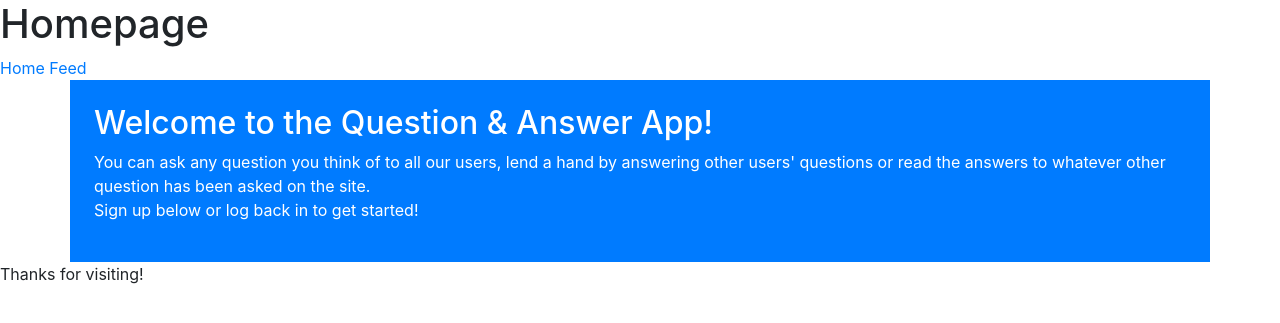
After one commit to GeorgieLiefman/AskToday, a Flask app: page / in a window 1280 px wide. The commit adds this page. Shown: the top 323 px of the page. Run offline with Flask 2, Linux system fonts and the light colour scheme; parts of the project's set-up code (start-up, migrations or seed data) failed here and were passed over; some libraries are stand-ins or nearby versions.

Commit message:
Added html templates for homepage and post details

```diff
--- a/q_and_a_app/controllers/post_controller.py
+++ b/q_and_a_app/controllers/post_controller.py
@@ -1,4 +1,4 @@
-from flask import Blueprint, jsonify, request, render_template
+from flask import Blueprint, jsonify, request, render_template, redirect, url_for
 from main import db
 from models.posts import Post
 from schemas.post_schema import post_schema, posts_schema
@@ -8,9 +8,12 @@ posts = Blueprint('posts', __name__)
 
 
 # Homepage
-@posts.route('/home/', methods=["PUT", "PATCH"])
+@posts.route('/', methods=["GET"])
 def home_page():
-    return "This page will be a homepage for users to signup and login."
+    data = {
+        "page_title": "Homepage"
+    }
+    return render_template("homepage.html", page_data=data)
 
 
 # Get the feed
@@ -29,29 +32,38 @@ def submit_post():
     new_post = post_schema.load(request.form)
     db.session.add(new_post)
     db.session.commit()
-    return jsonify(post_schema.dump(new_post))
+    return redirect(url_for("posts.get_feed"))
 
 # Get a specific post
 @posts.route('/feed/<int:id>/', methods=["GET"])
 def get_post(id):
     post = Post.query.get_or_404(id)
-    return jsonify(post_schema.dump(post))
+    data = {
+        "page_title": "Post Detail",
+        "post": post_schema.dump(post)
+    }
+    return render_template("post_detail.html", page_data = data)
 
 # Edit a specific post
-@posts.route('/feed/<int:id>/', methods=["PUT", "PATCH"])
+@posts.route('/feed/<int:id>/', methods=["POST"])
 def update_post(id):
     post = Post.query.filter_by(post_id=id)
-    updated_fields = post_schema.dump(request.json)
+    updated_fields = post_schema.dump(request.form)
     if updated_fields:
         post.update(updated_fields)
         db.session.commit()
-    return jsonify(post_schema.dump(post.first()))
+
+    data = {
+        "page_title": "Post Detail",
+        "post": post_schema.dump(post.first())
+    }
+    return render_template("post_detail.html", page_data = data)
 
 
-# Edit a specific post
-@posts.route('/feed/<int:id>/', methods=["DELETE"])
+# Delete a specific post
+@posts.route('/feed/<int:id>/delete/', methods=["POST"])
 def delete_post(id):
     post = Post.query.get_or_404(id)
     db.session.delete(post)
     db.session.commit()
-    return jsonify(post_schema.dump(post))
+    return redirect(url_for("posts.get_feed"))
--- a/q_and_a_app/templates/base.html
+++ b/q_and_a_app/templates/base.html
@@ -1,6 +1,7 @@
 <!DOCTYPE html>
 <html>
     <head>
+        <link rel="stylesheet" href="https://stackpath.bootstrapcdn.com/bootstrap/4.3.1/css/bootstrap.min.css" integrity="sha384-ggOyR0iXCbMQv3Xipma34MD+dH/1fQ784/j6cY/iJTQUOhcWr7x9JvoRxT2MZw1T" crossorigin="anonymous">
         <title>
             Question and Answer App
         </title>
--- /dev/null
+++ b/q_and_a_app/templates/homepage.html
@@ -0,0 +1,10 @@
+{% extends "base.html" %}
+{% block content %}
+    <div class="container bg-primary text-white p-4">
+        <h2>Welcome to the Question & Answer App!</h2>
+        <p>
+            You can ask any question you think of to all our users, lend a hand by answering other users' questions or read the answers to whatever other question has been asked on the site.
+            <br> Sign up below or log back in to get started!
+        </p>
+    </div>
+{% endblock %}
```
Also changed, not shown: q_and_a_app/templates/post_detail.html (added, +13 -0 lines).
